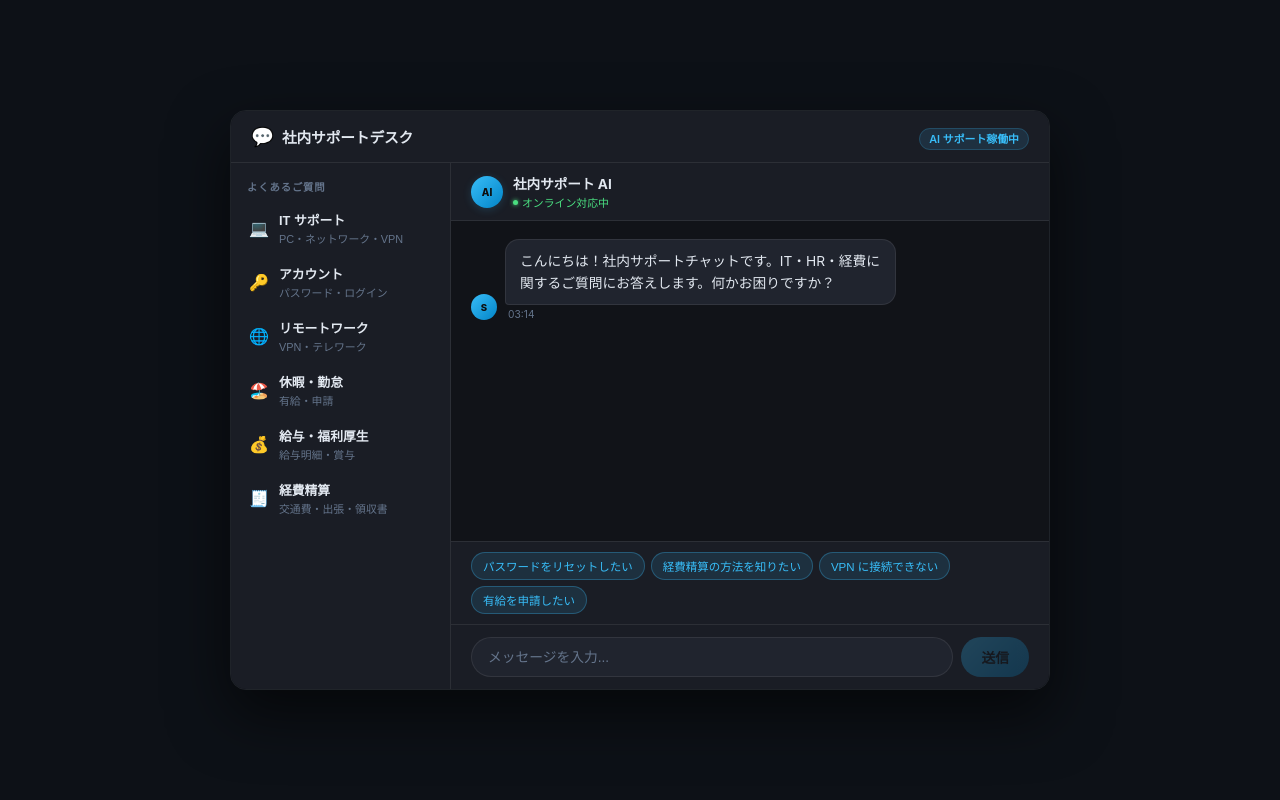
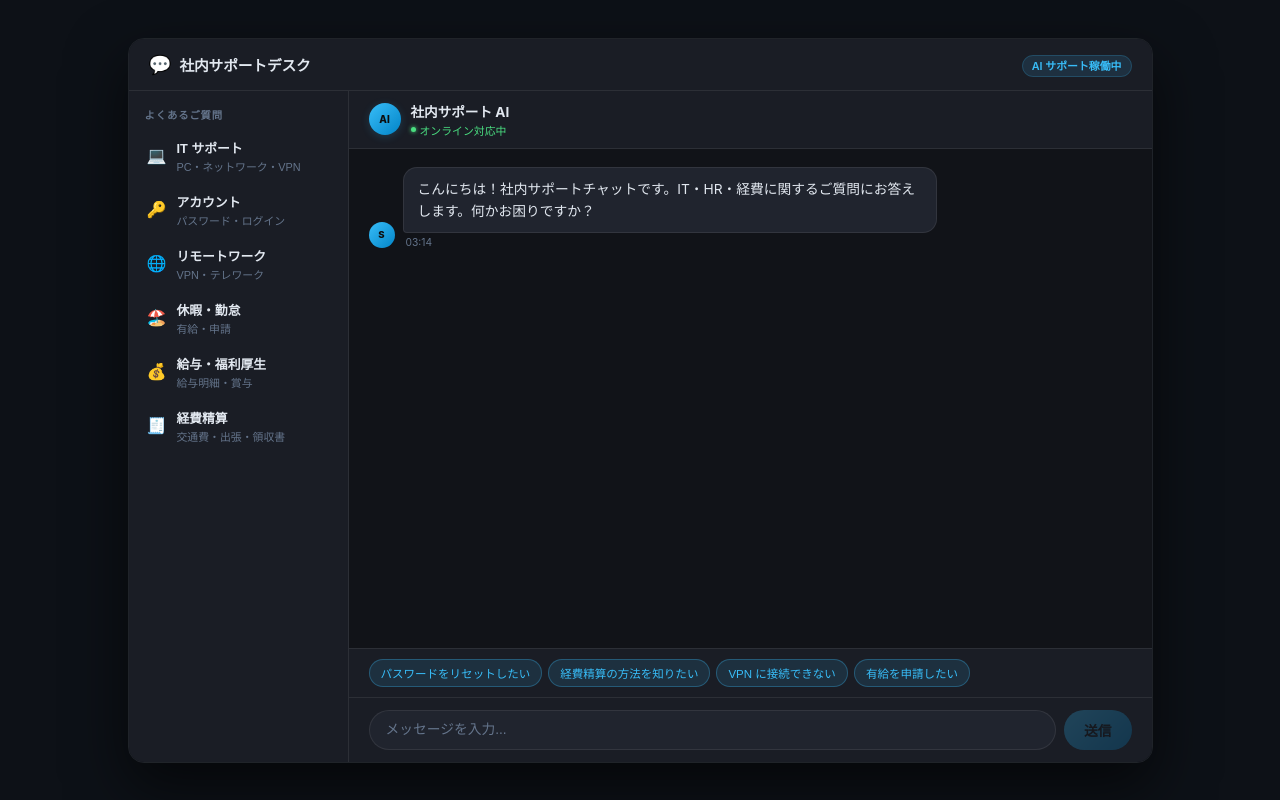
Before and after one commit to ryouIgei/demoRepository, a React (Vite) app: page / in a window 1280 px wide. Built offline with nearby package versions, Linux system fonts and the light colour scheme.

Commit message:
style: resize to 1025x725

```diff
--- a/src/App.css
+++ b/src/App.css
@@ -16,8 +16,8 @@
 
 /* layout */
 .app {
-  width: 820px;
-  height: 580px;
+  width: 1025px;
+  height: 725px;
   display: flex;
   flex-direction: column;
   border-radius: 16px;
```
